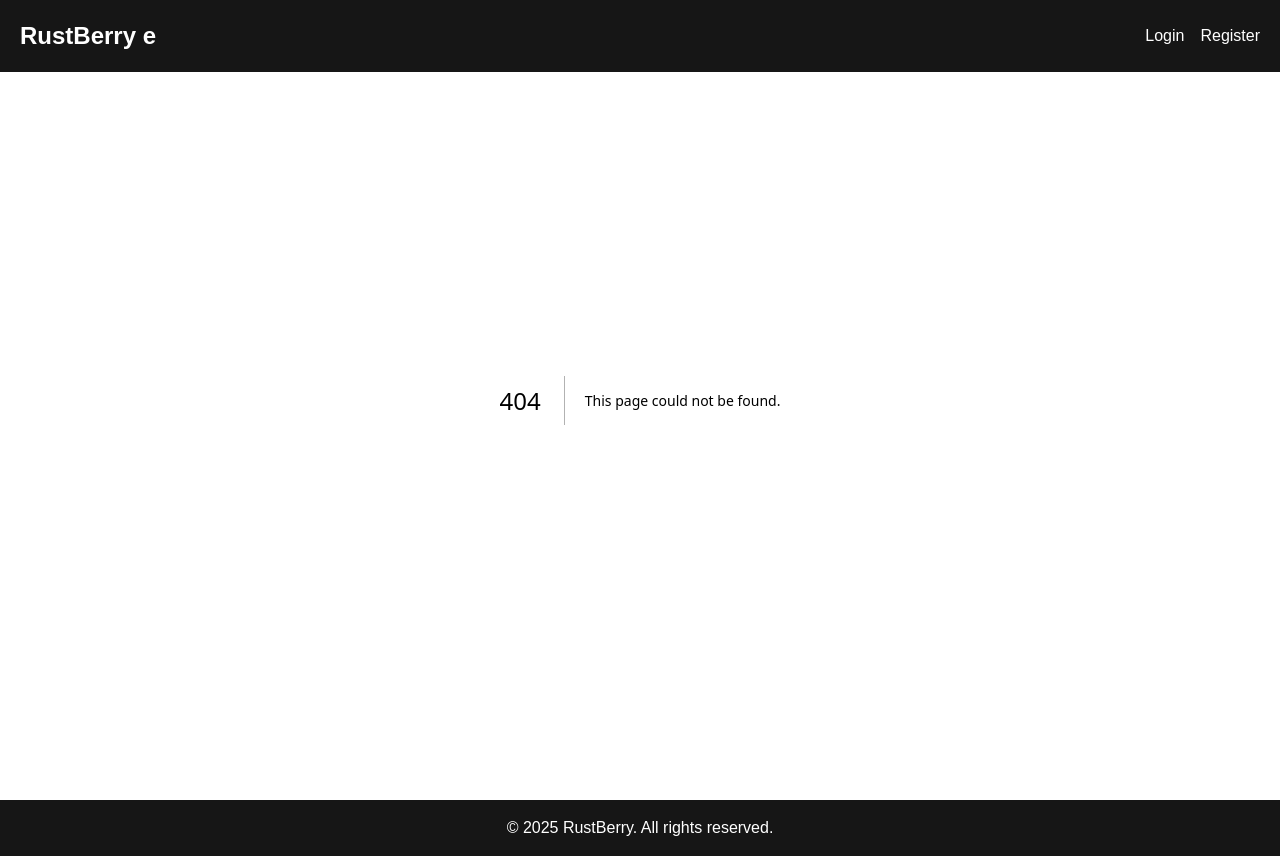
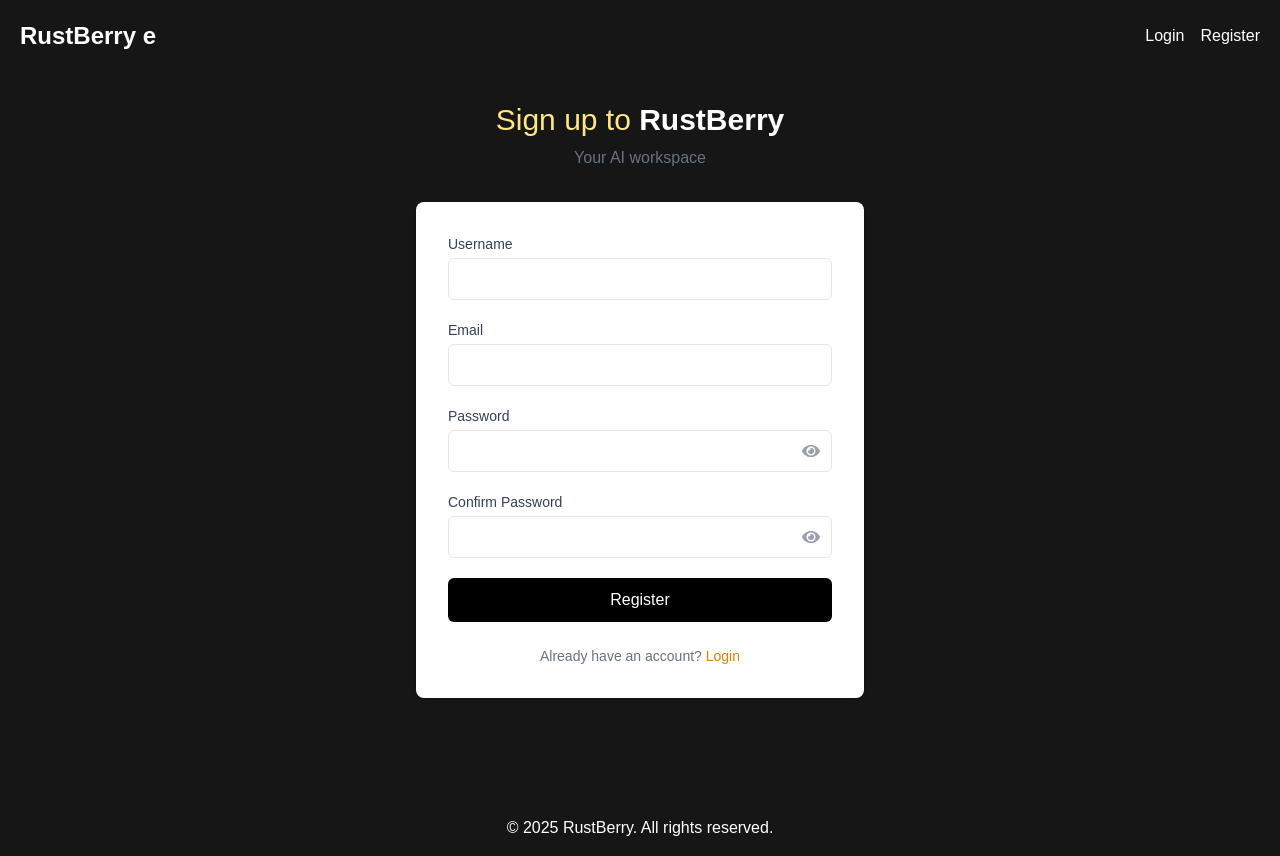
Before and after one commit to arzummammadova/AION, a Next.js app: page /auth/register in a window 1280 px wide. Before the commit this address had no page. Built offline with nearby package versions, Linux system fonts and the light colour scheme.

Commit message:
Added new login register page

```diff
--- a/src/app/globals.css
+++ b/src/app/globals.css
@@ -3,6 +3,7 @@
 
 :root {
   --background: #ffffff;
+  --bg:#161616;
   --foreground: #171717;
 }
 
--- a/src/components/ModelViewer.jsx
+++ b/src/components/ModelViewer.jsx
@@ -12,7 +12,7 @@ const ModelViewer = () => {
   return (
     <div className="w-full h-[90%] mt-7">
       <Canvas>
-        <ambientLight intensity={0.1} />
+        <ambientLight intensity={0.5} />
         <directionalLight position={[1, 1, 1]} />
         <Suspense fallback={null}>
           <Model />
--- /dev/null
+++ b/src/components/SideBar.tsx
@@ -0,0 +1,19 @@
+import React from 'react'
+
+const SideBar = () => {
+  return (
+    <div>
+        <ul>
+            <li><a href="">Home</a></li>
+            <li><a href="">Home</a></li>
+            <li><a href="">Home</a></li>
+            <li><a href="">Home</a></li>
+            <li><a href="">Home</a></li>
+        </ul>
+
+
+    </div>
+  )
+}
+
+export default SideBar
--- a/src/pages/auth/login.tsx
+++ b/src/pages/auth/login.tsx
@@ -1,45 +1,65 @@
-import React from "react";
+import React, { useState } from 'react'
+import { FaEye, FaEyeSlash } from 'react-icons/fa'
 
 const Login = () => {
+  const [showPassword, setShowPassword] = useState(false)
+
   return (
-    <div className="flex items-center justify-center min-h-screen bg-[#161616]">
-      <div className="bg-white p-8 rounded-xl shadow-md w-full max-w-md">
-        <h2 className="text-2xl font-bold text-center mb-6 text-gray-800">
-          Login to RustBerry
+    <div className='min-h-screen flex items-center justify-center p-4 bg-[var(--bg)]'>
+      <div className='w-full max-w-md'>
+        <div className='text-center mb-8'>
+          <h2 className='text-3xl font-light text-amber-200 mb-2'>
+            Login to <span className='font-bold text-white'>RustBerry</span>
           </h2>
-        <form className="space-y-4">
+          <p className='text-gray-500'>Welcome back to your AI workspace</p>
+        </div>
+
+        <div className='bg-white rounded-lg shadow-sm p-8'>
+          <form className='space-y-5'>
             <div>
-            <label className="block text-sm font-medium text-gray-700">
-              Email
-            </label>
+              <label htmlFor="email" className='block text-sm font-medium text-gray-700 mb-1'>Email</label>
               <input
+                id="email"
                 type="email"
                 placeholder="Enter your email"
-              className="w-full p-2 mt-1 border border-gray-300 rounded focus:outline-none focus:ring-2 focus:ring-indigo-500"
+                className='w-full px-4 py-2 border border-gray-200 rounded-md focus:outline-none focus:ring-1 focus:ring-yellow-500'
               />
             </div>
 
-          <div>
-            <label className="block text-sm font-medium text-gray-700">
-              Password
-            </label>
+            <div className='relative'>
+              <label htmlFor="password" className='block text-sm font-medium text-gray-700 mb-1'>Password</label>
               <input
-              type="password"
+                id="password"
+                type={showPassword ? 'text' : 'password'}
                 placeholder="••••••••"
-              className="w-full p-2 mt-1 border border-gray-300 rounded focus:outline-none focus:ring-2 focus:ring-indigo-500"
+                className='w-full px-4 py-2 border border-gray-200 rounded-md focus:outline-none focus:ring-1 focus:ring-yellow-500 pr-10'
               />
+              <button
+                type='button'
+                onClick={() => setShowPassword(!showPassword)}
+                className='absolute right-3 top-9 text-gray-400 hover:text-yellow-600'
+                tabIndex={-1}
+              >
+                {showPassword ? <FaEyeSlash size={18} /> : <FaEye size={18} />}
+              </button>
             </div>
 
             <button
-            type="submit"
-            className="w-full bg-black hover:bg-indigo-700 text-white font-bold py-2 px-4 rounded transition"
+              type='submit'
+              className='w-full bg-black hover:bg-yellow-600 text-white py-2.5 rounded-md font-medium transition-colors'
             >
               Log In
             </button>
           </form>
+
+          <div className='mt-6 text-center text-sm text-gray-500'>
+            Don't have an account?{' '}
+            <a href="/auth/register" className='font-medium text-yellow-600 hover:underline'>Sign Up</a>
           </div>
         </div>
-  );
-};
+      </div>
+    </div>
+  )
+}
 
-export default Login;
+export default Login
--- /dev/null
+++ b/src/pages/auth/register.tsx
@@ -0,0 +1,90 @@
+import React, { useState } from 'react'
+import { FaEye, FaEyeSlash } from 'react-icons/fa'
+
+const Register = () => {
+  const [showPassword, setShowPassword] = useState(false)
+  const [showConfirmPassword, setShowConfirmPassword] = useState(false)
+
+  return (
+    <div className='min-h-screen flex items-center  justify-center p-4 bg-[var(--bg)]'>
+      <div className='w-full max-w-md'>
+        <div className='text-center mb-8'>
+          <h2 className='text-3xl font-light text-amber-200 mb-2'>
+            Sign up to <span className='font-bold text-white'>RustBerry</span>
+          </h2>
+          <p className='text-gray-500'>Your AI workspace</p>
+        </div>
+
+        <div className='bg-white rounded-lg shadow-sm p-8'>
+          <form className='space-y-5'>
+            <div>
+              <label htmlFor="username" className='block text-sm font-medium text-gray-700 mb-1'>Username</label>
+              <input
+                id="username"
+                type="text"
+                className='w-full px-4 py-2 border border-gray-200 rounded-md focus:outline-none focus:ring-1 focus:ring-white'
+              />
+            </div>
+
+            <div>
+              <label htmlFor="email" className='block text-sm font-medium text-gray-700 mb-1'>Email</label>
+              <input
+                id="email"
+                type="email"
+                className='w-full px-4 py-2 border border-gray-200 rounded-md focus:outline-none focus:ring-1 focus:ring-yellow-500'
+              />
+            </div>
+
+            <div className='relative'>
+              <label htmlFor="password" className='block text-sm font-medium text-gray-700 mb-1'>Password</label>
+              <input
+                id="password"
+                type={showPassword ? 'text' : 'password'}
+                className='w-full px-4 py-2 border border-gray-200 rounded-md focus:outline-none focus:ring-1 focus:ring-yellow-500 pr-10'
+              />
+              <button
+                type='button'
+                onClick={() => setShowPassword(!showPassword)}
+                className='absolute right-3 top-9 text-gray-400 hover:text-yellow-600'
+                tabIndex={-1}
+              >
+                {showPassword ? <FaEyeSlash size={18} /> : <FaEye size={18} />}
+              </button>
+            </div>
+
+            <div className='relative'>
+              <label htmlFor="confirmPassword" className='block text-sm font-medium text-gray-700 mb-1'>Confirm Password</label>
+              <input
+                id="confirmPassword"
+                type={showConfirmPassword ? 'text' : 'password'}
+                className='w-full px-4 py-2 border border-gray-200 rounded-md focus:outline-none focus:ring-1 focus:ring-yellow-500 pr-10'
+              />
+              <button
+                type='button'
+                onClick={() => setShowConfirmPassword(!showConfirmPassword)}
+                className='absolute right-3 top-9 text-gray-400 hover:text-yellow-600'
+                tabIndex={-1}
+              >
+                {showConfirmPassword ? <FaEyeSlash size={18} /> : <FaEye size={18} />}
+              </button>
+            </div>
+
+            <button
+              type='submit'
+              className='w-full bg-black hover:bg-yellow-600 text-white py-2.5 rounded-md font-medium transition-colors'
+            >
+              Register
+            </button>
+          </form>
+
+          <div className='mt-6 text-center text-sm text-gray-500'>
+            Already have an account?{' '}
+            <a href="/auth/login" className='font-medium text-yellow-600 hover:underline'>Login</a>
+          </div>
+        </div>
+      </div>
+    </div>
+  )
+}
+
+export default Register
```
Lines whose indentation alone changed are shown as unchanged.
